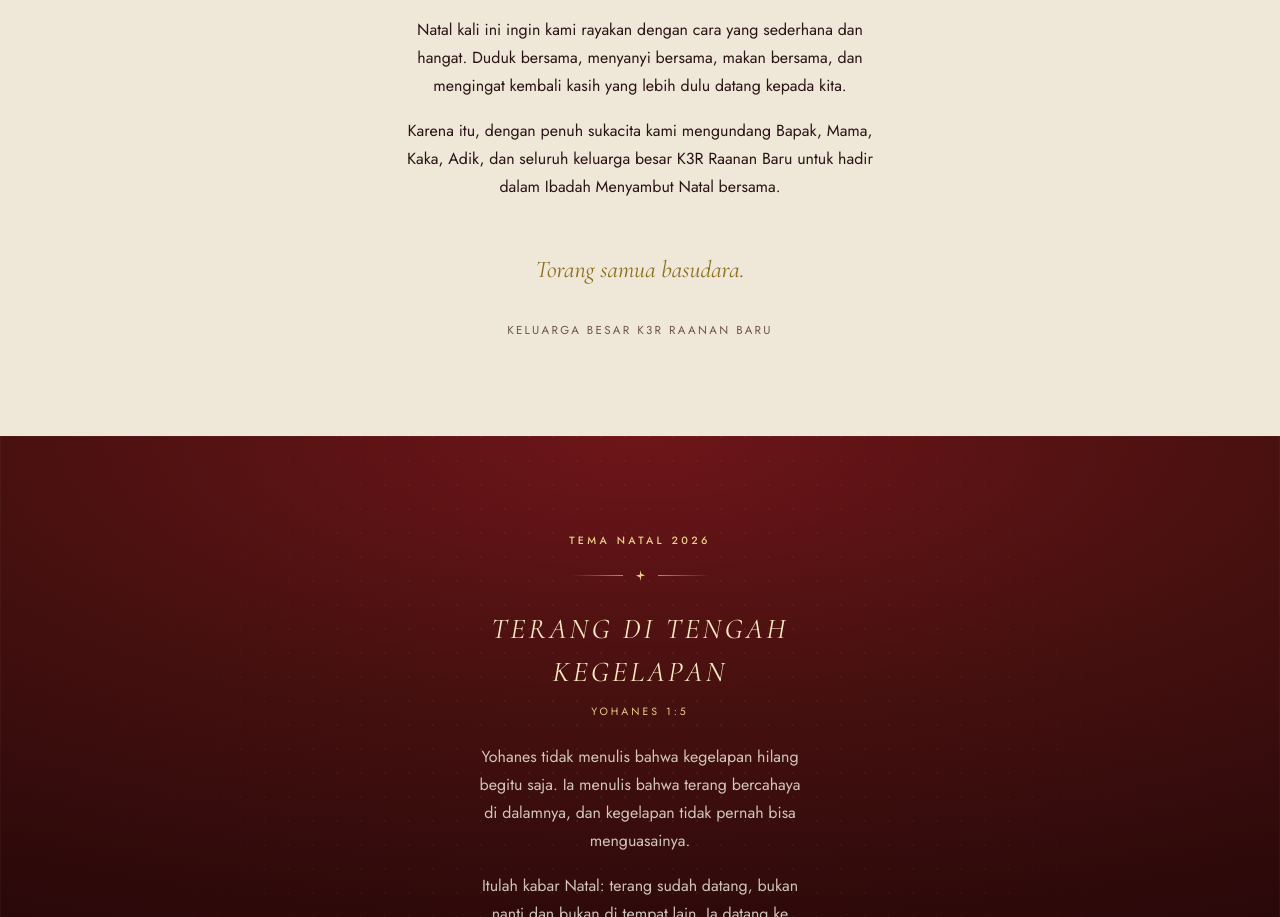
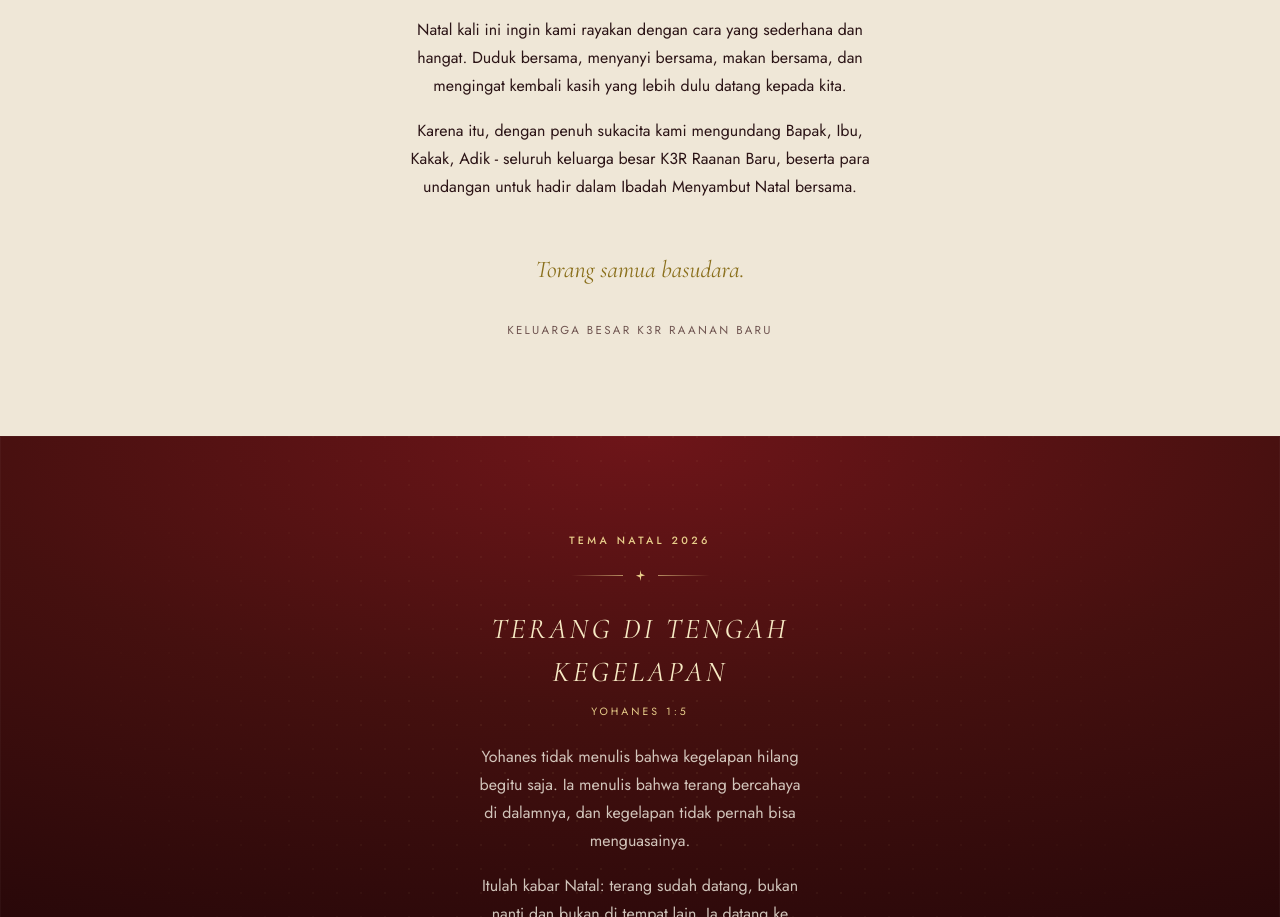
Before and after one commit to echangxgis/Undangan-Natal-K3R, a plain HTML site: page index.html in a window 1280 px wide. Shown: the part 1205-2122 px from the top of the page. Drawn offline with nearby package versions, Linux system fonts and the light colour scheme.

Commit message:
Perbarui redaksi undangan pada slide kedua

```diff
--- a/index.html
+++ b/index.html
@@ -76,7 +76,7 @@
 
       <p data-reveal>Natal kali ini ingin kami rayakan dengan cara yang sederhana dan hangat. Duduk bersama, menyanyi bersama, makan bersama, dan mengingat kembali kasih yang lebih dulu datang kepada kita.</p>
 
-      <p data-reveal>Karena itu, dengan penuh sukacita kami mengundang Bapak, Mama, Kaka, Adik, dan seluruh keluarga besar K3R Raanan Baru untuk hadir dalam Ibadah Menyambut Natal bersama.</p>
+      <p data-reveal>Karena itu, dengan penuh sukacita kami mengundang Bapak, Ibu, Kakak, Adik - seluruh keluarga besar K3R Raanan Baru, beserta para undangan untuk hadir dalam Ibadah Menyambut Natal bersama.</p>
 
       <p class="pull" data-reveal>Torang samua basudara.</p>
       <p class="sign" data-reveal>Keluarga Besar K3R Raanan Baru</p>
```
